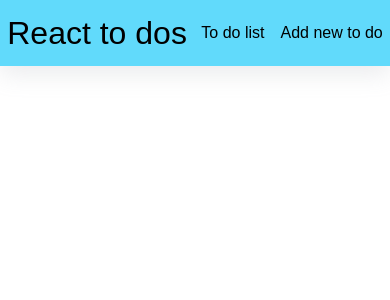
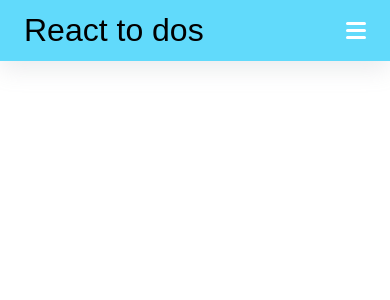
Before and after one commit to rizquadnan/react-simple-to-do, a React (Create React App) app: page /edit/1 in a window 390 px wide. Shown: the top 300 px of the page. Built offline with nearby package versions, Linux system fonts and the light colour scheme.

Commit message:
implemented mobile nav

```diff
--- a/src/components/Header.js
+++ b/src/components/Header.js
@@ -1,21 +1,41 @@
-import { Link } from 'react-router-dom';
+import { useState } from 'react';
 
 import classes from './Header.module.css';
+import HeaderNavList from './HeaderNavList';
+
 
 function Header() {
+  const [isOffCanvasMenuVisible, setOffCanvasMenuStatus] = useState(false);
+
+  const offCanvasMenu =(
+    <nav className={classes['mobile-nav']} onClick={onClickBackdrop}>
+      <HeaderNavList />
+    </nav>
+  );
+
+  function onClickHamburger() {
+    setOffCanvasMenuStatus(true);
+  }
+
+  function onClickBackdrop() {
+    setOffCanvasMenuStatus(false);
+  }
+
   return (
     <header className={classes.container}>
       <span className={classes.title}>React to dos</span>
-      <nav>
-        <ul className={classes['navigation-list']}>
-          <li className={classes['navigation-item']}>
-            <Link to='/'>To do list</Link>
-          </li>
-          <li className={classes['navigation-item']}>
-            <Link to='/new-todo'>Add new to do</Link>
-          </li>
-        </ul>
+
+      <nav className={classes['desktop-nav']}>
+        <HeaderNavList />
       </nav>
+
+      {isOffCanvasMenuVisible && offCanvasMenu}
+
+      <div className={classes.hamburger} onClick={onClickHamburger} >
+        <span></span>
+        <span></span>
+        <span></span>
+      </div>
     </header>
   );
 }
--- a/src/components/Header.module.css
+++ b/src/components/Header.module.css
@@ -3,30 +3,67 @@
   top: 0;
   display: flex;
   align-items: center;
-  justify-content: space-around;
-  padding: 0.5rem 0;
+  justify-content: space-between;
+  padding: 0.75rem 1.5rem;
   background-color: #61dafb;
   box-shadow: rgba(149, 157, 165, 0.2) 0px 0.5rem 1.5rem;
+}
+
+@media screen and (min-width: 37.5rem) {
+  .container {
+    justify-content: space-around;
+    padding: 0.5rem 0;
+  }
 }
 
 .title {
   font-size: 2rem;
 }
 
-.navigation-list {
-  list-style-type: none;
+.mobile-nav {
+  display: flex;
+  justify-content: center;
+  align-items: center;
+  position: fixed;
+  top: 0;
+  left: 0;
+  right: 0;
+  bottom: 0;
+  z-index: 1;
+  background-color: #282c34;
+  opacity: 0.8;
 }
 
-.navigation-item {
-  display: inline-block;
+@media screen and (min-width: 37.5rem) {
+  .mobile-nav {
+    display: none;
+  }
 }
 
-.navigation-item a:hover,
-.navigation-item a:active {
-  opacity: 0.6;
+.desktop-nav {
+  display: none;
 }
 
+@media screen and (min-width: 37.5rem) {
+  .desktop-nav {
+    display: block;
+  }
+}
 
-.navigation-item:not(:last-child) {
-  margin-right: 1rem;
+.hamburger > span {
+  display: block;
+  width: 1.25rem;
+  height: .2rem;
+  border-radius: 0.25rem;
+  background-color: white;
 }
+
+.hamburger > span:not(:last-child) {
+  margin-bottom: 0.25rem;
+}
+
+@media screen and (min-width: 37.5rem) {
+  .hamburger {
+    display: none;
+  }
+}
--- /dev/null
+++ b/src/components/HeaderNavList.js
@@ -0,0 +1,17 @@
+import classes from './HeaderNavList.module.css';
+import { Link } from 'react-router-dom';
+
+function HeaderNavList() {
+  return (
+    <ul className={classes['nav-list']}>
+      <li className={classes['nav-item']}>
+        <Link to='/'>To do list</Link>
+      </li>
+      <li className={classes['nav-item']}>
+        <Link to='/new-todo'>Add new to do</Link>
+      </li>
+    </ul>
+  )
+}
+
+export default HeaderNavList;
--- /dev/null
+++ b/src/components/HeaderNavList.module.css
@@ -0,0 +1,31 @@
+.nav-list {
+  list-style-type: none;
+}
+
+.nav-item {
+  display: block;
+  color: white;
+}
+
+@media screen and (min-width: 37.5rem) {
+  .nav-item {
+    display: inline-block;
+    color: black;
+  }
+}
+
+.nav-item a:hover,
+.nav-item a:active {
+  opacity: 0.6;
+}
+
+.nav-item:not(:last-child) {
+  margin-bottom: 1rem;
+}
+
+@media screen and (min-width: 37.5rem) {
+  .nav-item:not(:last-child) {
+    margin-bottom: 0;
+    margin-right: 1rem;
+  }
+}
```
